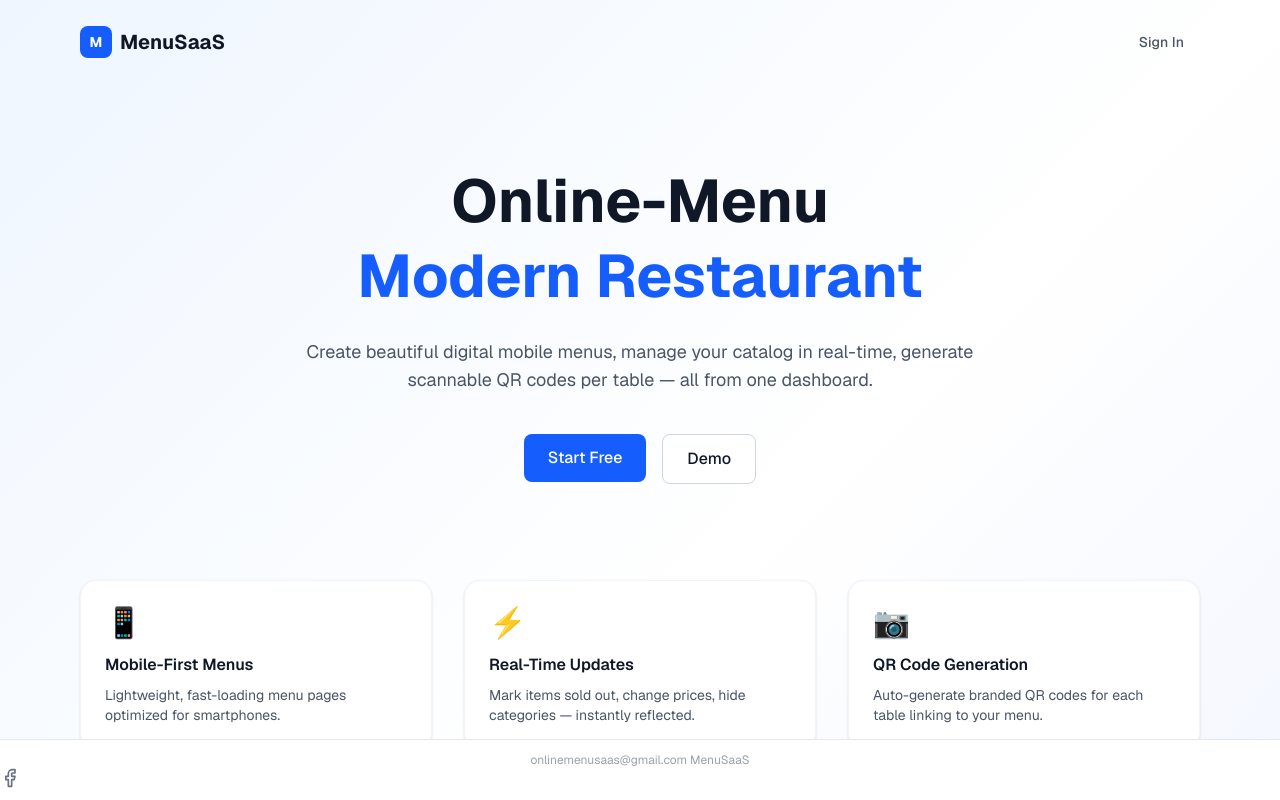
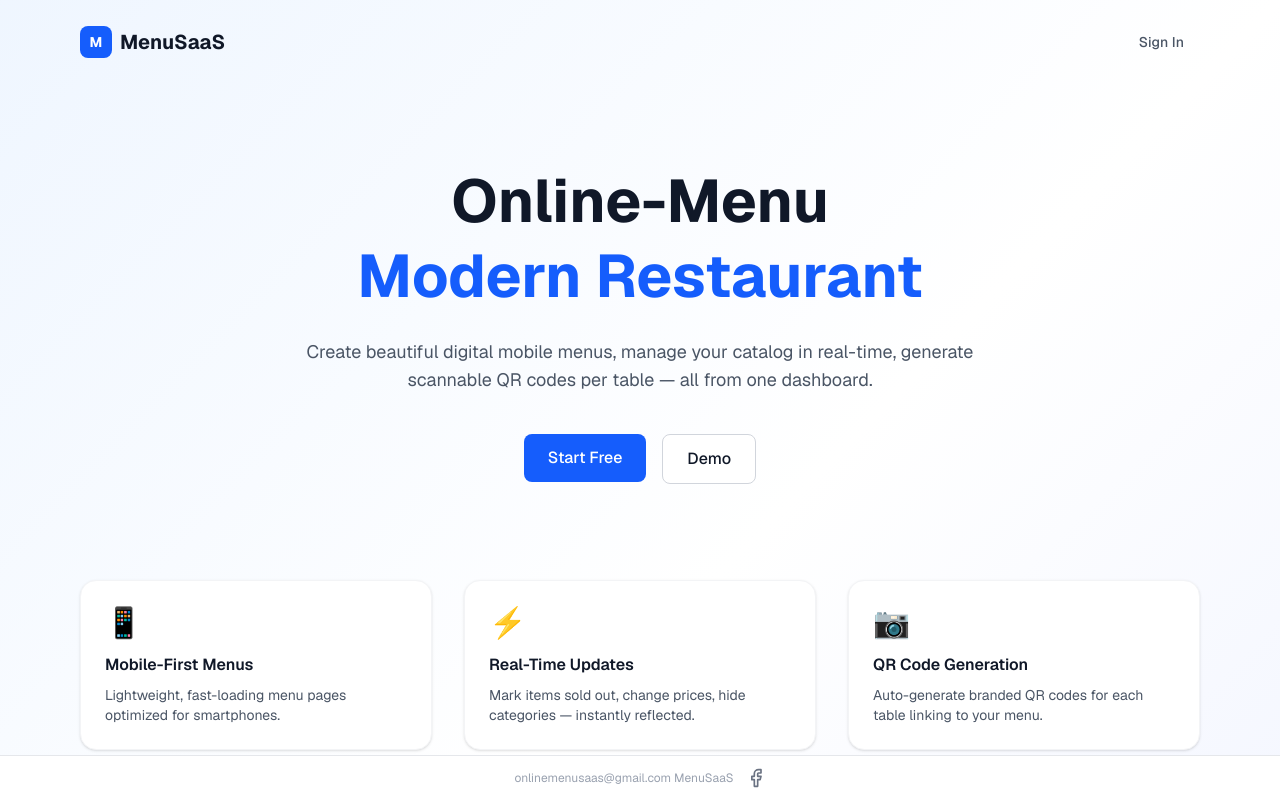
Before and after one commit to mosegic/proj, a Next.js app: page / in a window 1280 px wide. Shown: the top 800 px of the page. Built offline with nearby package versions, Linux system fonts and the light colour scheme.

Commit message:
Update page.tsx

```diff
--- a/src/app/page.tsx
+++ b/src/app/page.tsx
@@ -133,11 +133,11 @@ export default function HomePage() {
       </main>
       {/* <Footer /> */}
 
- <footer className="fixed bottom-0 inset-x-0 bg-white border-t border-gray-200 py-3 text-center">
+<footer className="fixed bottom-0 inset-x-0 bg-white border-t border-gray-200 py-3">
+  <div className="max-w-screen-xl mx-auto px-4 flex items-center justify-center gap-3">
     <p className="text-xs text-gray-400">
       onlinemenusaas@gmail.com MenuSaaS
     </p>
-
     {/* Your Facebook Link */}
     <a
       href="https://www.facebook.com/profile.php?id=61594332673347"
@@ -148,9 +148,8 @@ export default function HomePage() {
     >
       <Facebook className="w-5 h-5" />
     </a>
-
+  </div>
 </footer>
-
 
     </div>
   );
```
Lines whose indentation alone changed are shown as unchanged.
